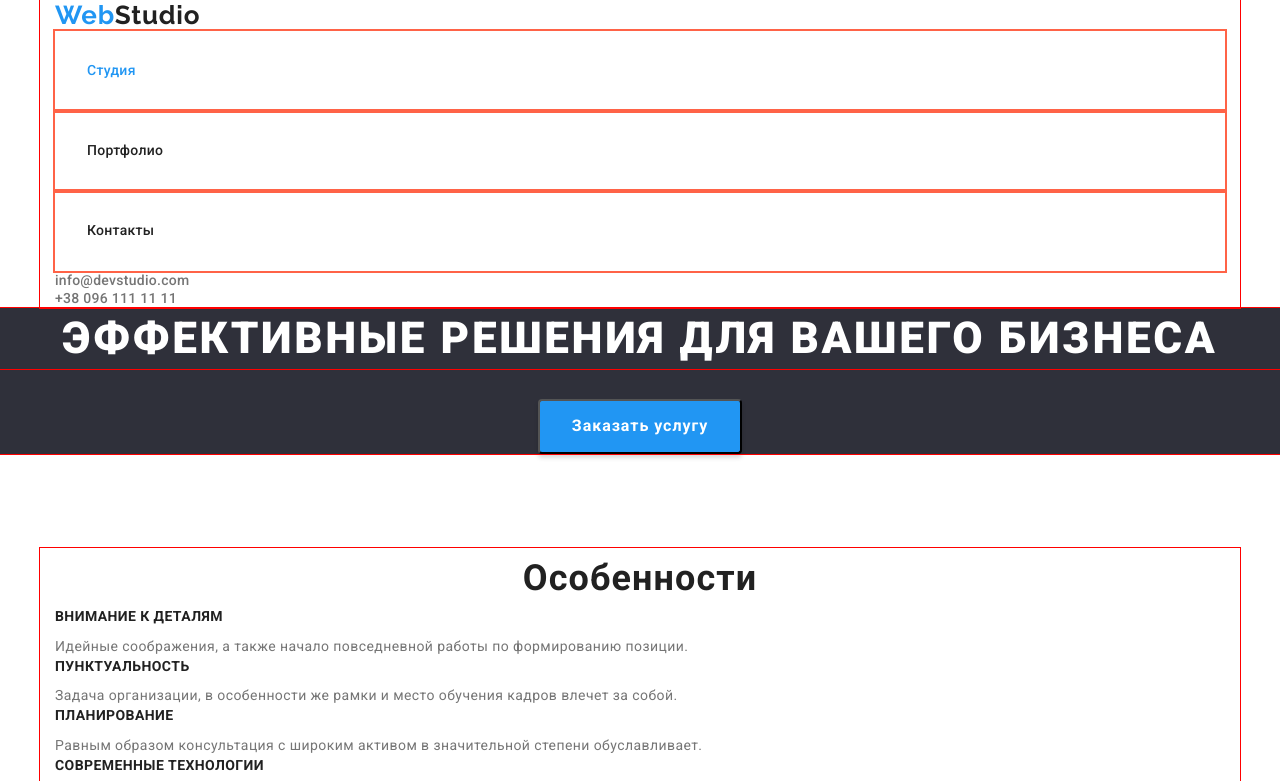
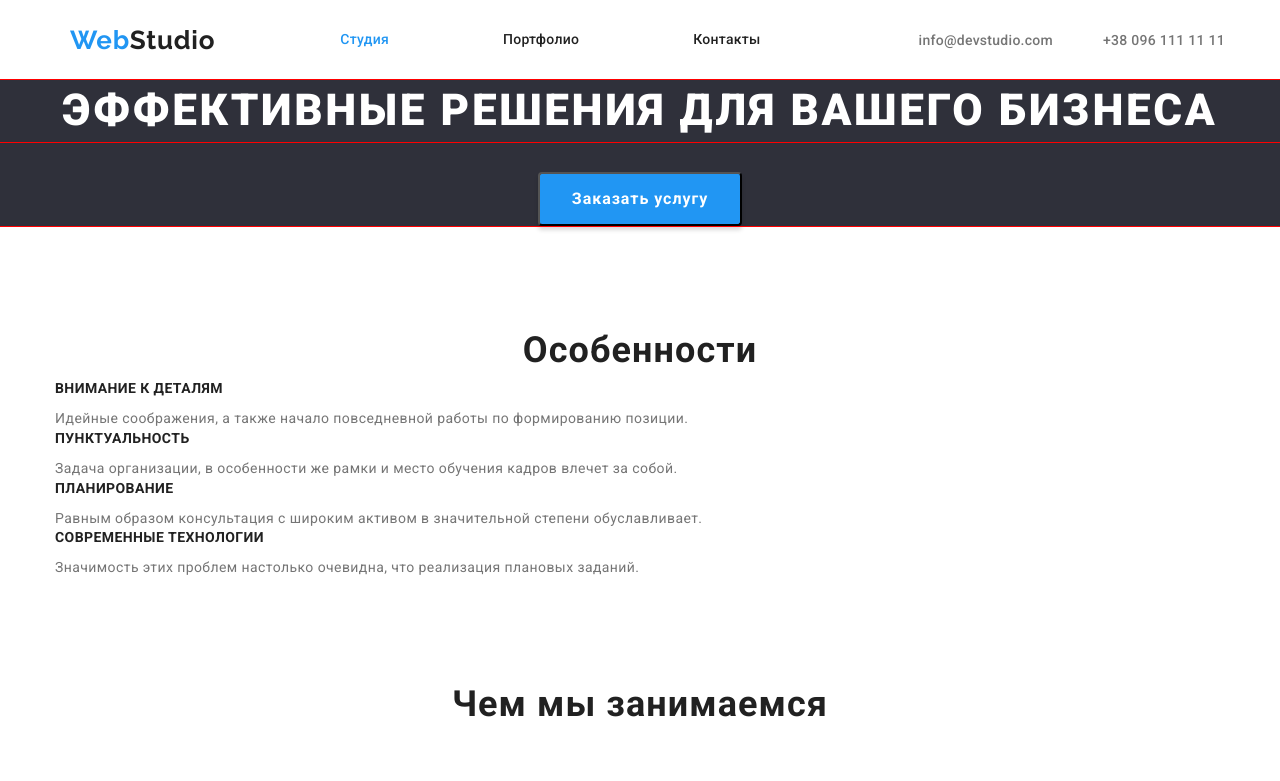
Before and after one commit to danshin198138andrey/goit-markup-hw-02, a plain HTML site: page index.html in a window 1280 px wide. Shown: the top 781 px of the page. Drawn offline with nearby package versions, Linux system fonts and the light colour scheme.

Commit message:
Пробует добавить коммит

```diff
--- a/css/styles.css
+++ b/css/styles.css
@@ -25,11 +25,13 @@ body {
   margin: 0;
 
   color: var(--main-text-color);
+
   font-family: Roboto, sans-serif;
 }
 
 h2 {
   margin: 0;
+
   font-weight: 700;
   font-size: 36px;
   line-height: 1.7;
@@ -74,11 +76,21 @@ ul {
   width: 1200px;
   padding-left: 15px;
   padding-right: 15px;
-  outline: 1px solid red;
+  /* outline: 1px solid red; */
+}
+
+/* Header-nav */
+
+.header-nav {
+  display: flex;
+  align-items: center;
 }
 
 /* Logo */
 .logo {
+  margin-left: 15px;
+  margin-right: 93px;
+
   font-family: Raleway, sans-serif;
   color: var(--main-text-color);
   text-decoration: none;
@@ -97,18 +109,25 @@ ul {
   color: var(--accent-color);
 }
 
+.logo-nav {
+  display: flex;
+  align-items: center;
+}
+
 /* Site-nav */
 
+.site-nav {
+  display: flex;
+}
+
+.site-nav li:not(:last-child) {
+  margin-right: 50px;
+}
 .site-nav a {
 
-  /* display: inline-block; */
-
-  outline: 2px solid tomato;
-
-  vertical-align: ;
-
+  display: block;
   padding: 32px;
-  display: block;
+  /* outline: 2px solid tomato; */
 
   color: var(--main-text-color);
   font-weight: 500;
@@ -127,6 +146,14 @@ ul {
 }
 
 /*Site-contacts*/
+.site-contacts {
+  display: flex;
+  margin-left: auto;
+}
+
+.site-contacts li:not(:last-child) {
+  margin-right: 50px;
+}
 
 .site-contacts a {
   color: var(--paragraph-color);
--- a/index.html
+++ b/index.html
@@ -21,8 +21,8 @@
 
 <body>
   <header>
-    <div class="section">
-      <nav>
+    <div class="section header-nav">
+      <nav class="logo-nav">
         <a href="./index.html" class="logo">
           <span>Web</span>Studio
         </a>
```
Also changed, not shown: portfolio.html (+2 -2 lines). Lines whose indentation alone changed are shown as unchanged.
